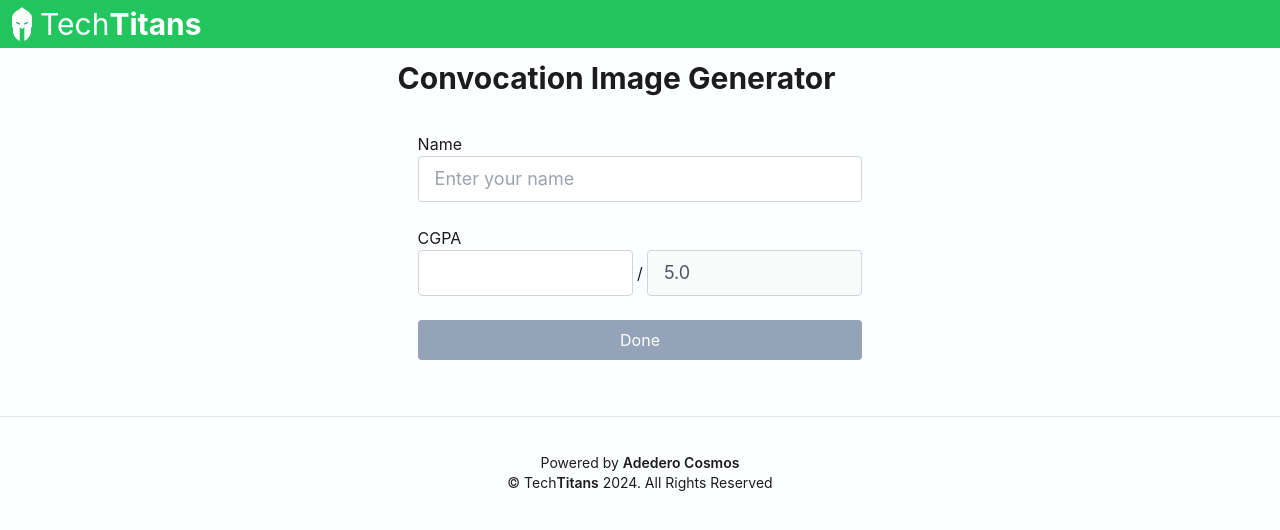
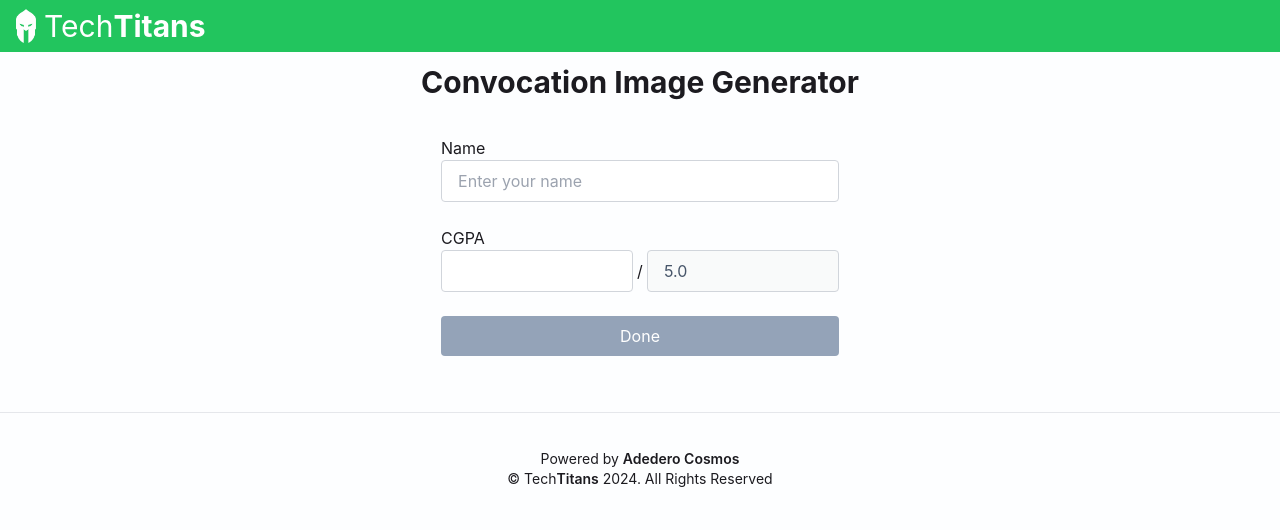
Before and after one commit to Adedero/csc-convocation, a Vue app: page / in a window 1280 px wide. Shown: the top 530 px of the page. Built offline with nearby package versions, Linux system fonts and the light colour scheme.

Commit message:
Change input size

```diff
--- a/src/App.vue
+++ b/src/App.vue
@@ -3,7 +3,7 @@ import { RouterLink, RouterView } from 'vue-router'
 </script>
 
 <template>
-  <header class="bg-green-500 py-1.5 px-3 sticky top-0 z-10">
+  <header class="bg-green-500 py-2 px-4 sticky top-0 z-10">
     <router-link to="/" class="flex items-center gap-2 text-white">
       <img class="w-5" src="./assets/logo.png">
       <p class="text-3xl">Tech<span class="font-bold">Titans</span></p>
--- a/src/views/HomeView.vue
+++ b/src/views/HomeView.vue
@@ -53,7 +53,7 @@ const handleClick = () => {
 
 <style scoped>
 input {
-  @apply border border-gray-300 py-2 px-4 rounded text-slate-600 text-lg transition-all;
+  @apply border border-gray-300 py-2 px-4 rounded text-slate-600 transition-all;
   @apply hover:border-green-500 hover:shadow-sm;
 }
 </style>
--- a/src/views/PictureView.vue
+++ b/src/views/PictureView.vue
@@ -246,7 +246,7 @@ onMounted(() => {
 
 <style scoped>
 input {
-  @apply border border-gray-300 py-2 px-4 rounded  text-slate-600 text-lg transition-all;
+  @apply border border-gray-300 py-2 px-4 rounded  text-slate-600 transition-all;
   @apply hover:border-green-500 hover:shadow-sm;
 }
 
```
